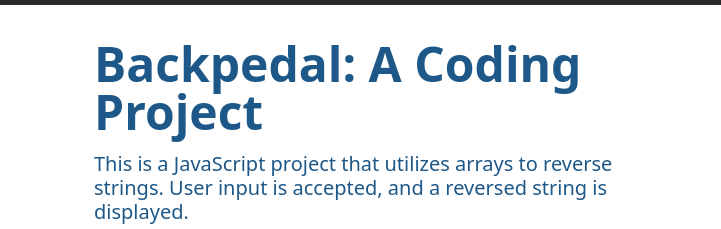
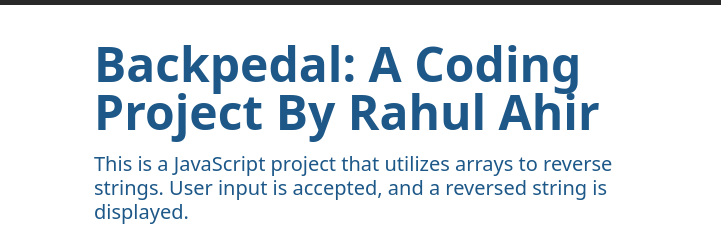
Before and after one commit to rahulsanjay01/Backpedal, a plain HTML site: page index.html in a window 1280 px wide. Shown: the part 56-285 px from the top of the page, 0-721 px from the left. Drawn offline with nearby package versions, Linux system fonts and the light colour scheme.

Commit message:
Added my name to additional places

```diff
--- a/index.html
+++ b/index.html
@@ -52,7 +52,7 @@
        <div class="container container col-xxl-8 px-4 py-5">
            <div class="row g-5 py-5 row-cols-1 row-cols-lg-2">
                <div class="col order-last order-lg-first">
-                <h1 class="display-5 fw-bold lh-1 mb-3">Backpedal: A Coding Project</h1>
+                <h1 class="display-5 fw-bold lh-1 mb-3">Backpedal: A Coding Project By Rahul Ahir</h1>
                 <h4 class="lead">This is a JavaScript project that utilizes arrays to reverse strings. User input is accepted, and a reversed string is displayed.</h4>
                 <ul class="fa-ul pt-2 checklist">
                     <li><span class="fa-li"><i class="fas fa-check-square"></i></span>Bootstrap & CSS Layout</li>
```
Also changed, not shown: app.html (+1 -1 lines).
